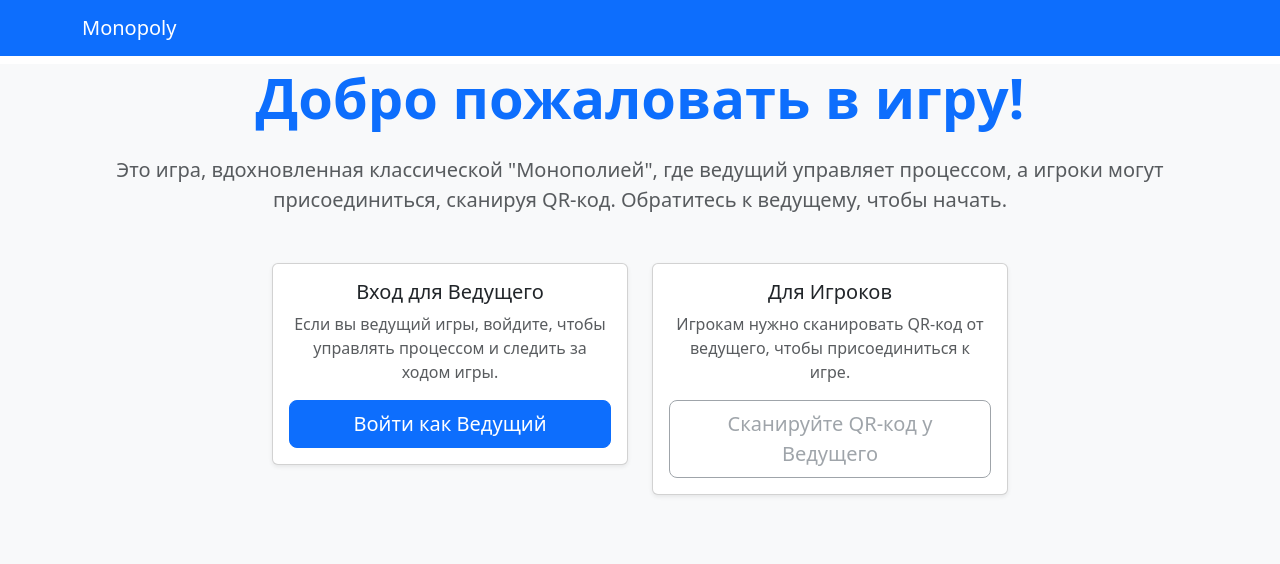
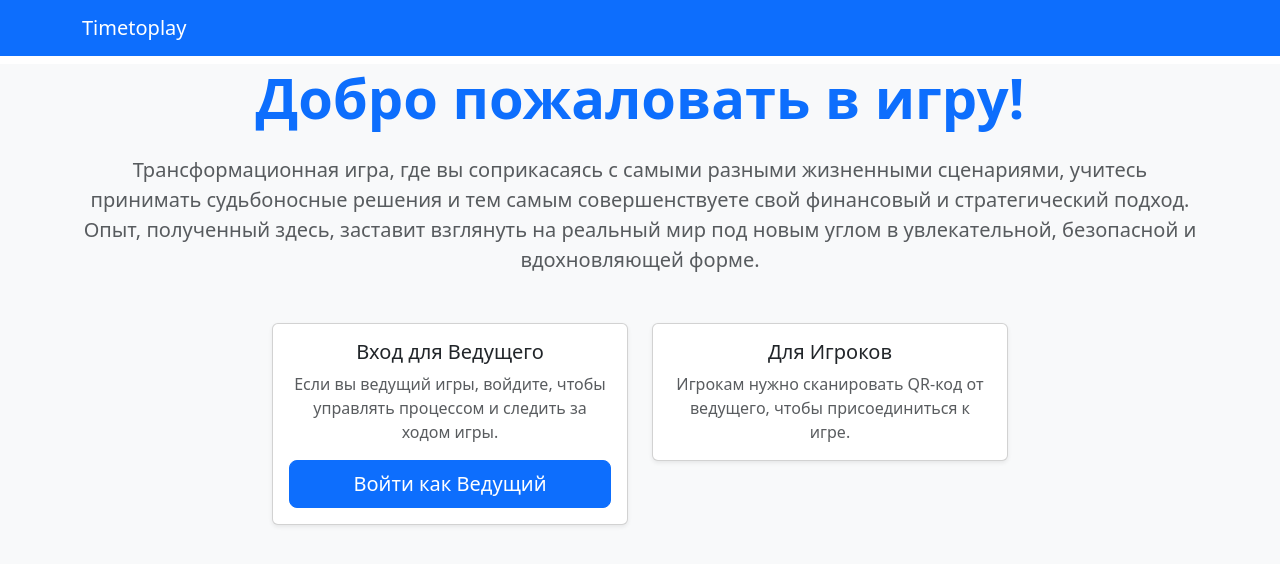
Before and after one commit to Monopoly-IU9/frontend, a React (Create React App) app: page /home in a window 1280 px wide. Shown: the top 564 px of the page. Built offline with nearby package versions, Linux system fonts and the light colour scheme.

Commit message:
финальный редизайн

```diff
--- a/public/index.html
+++ b/public/index.html
@@ -6,7 +6,7 @@
     <meta name="theme-color" content="#000000" />
     <meta
       name="description"
-      content="Web site created using create-react-app"
+      content="Трансформационная игра Timetoplay"
     />
     <link rel="apple-touch-icon" href="%PUBLIC_URL%/logo192.png" />
     <link rel="icon" href="%PUBLIC_URL%/logo.png" />
@@ -24,10 +24,10 @@
       work correctly both with client-side routing and a non-root public URL.
       Learn how to configure a non-root public URL by running `npm run build`.
     -->
-    <title>Monopoly</title>
+    <title>Timetoplay</title>
   </head>
   <body>
-    <noscript>New funny game!</noscript>
+    <noscript>New game!</noscript>
     <div id="root"></div>
   </body>
 </html>
--- a/src/components/Navbar.js
+++ b/src/components/Navbar.js
@@ -25,7 +25,7 @@ function CustomNavbar({ isHostAuthenticated, setIsHostAuthenticated }) {
         <Navbar bg="primary" variant="dark" expand="lg">
             <Container>
                 <Navbar.Brand as={Link} to="/home">
-                    Monopoly
+                    Timetoplay
                 </Navbar.Brand>
                 <Nav className="ms-auto">
                     {isHostAuthenticated && (
--- a/src/pages/HomePage.js
+++ b/src/pages/HomePage.js
@@ -8,8 +8,10 @@ function HomePage() {
             <Container className="text-center">
                 <h1 className="display-4 fw-bold mb-4 text-primary">Добро пожаловать в игру!</h1>
                 <p className="lead text-muted mb-5">
-                    Это игра, вдохновленная классической "Монополией", где ведущий управляет процессом, а игроки
-                    могут присоединиться, сканируя QR-код. Обратитесь к ведущему, чтобы начать.
+                    Трансформационная игра, где вы соприкасаясь с самыми разными жизненными сценариями, учитесь
+                    принимать судьбоносные решения и тем самым совершенствуете свой финансовый и стратегический подход.
+                    Опыт, полученный здесь, заставит взглянуть на реальный мир под новым углом в увлекательной,
+                    безопасной и вдохновляющей форме.
                 </p>
 
                 <Row className="justify-content-center">
@@ -34,9 +36,6 @@ function HomePage() {
                                 <Card.Text className="text-muted">
                                     Игрокам нужно сканировать QR-код от ведущего, чтобы присоединиться к игре.
                                 </Card.Text>
-                                <Button variant="outline-secondary" size="lg" disabled className="w-100">
-                                    Сканируйте QR-код у Ведущего
-                                </Button>
                             </Card.Body>
                         </Card>
                     </Col>
```
